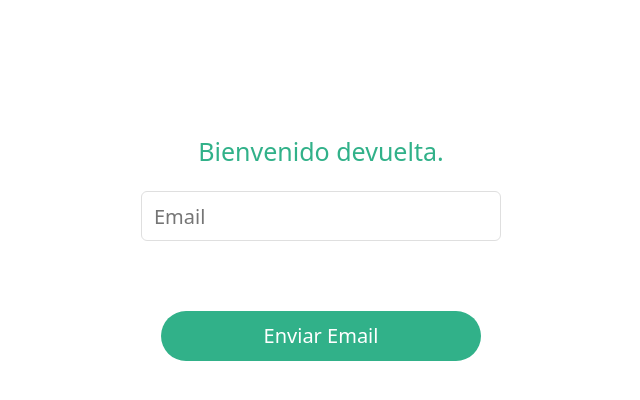
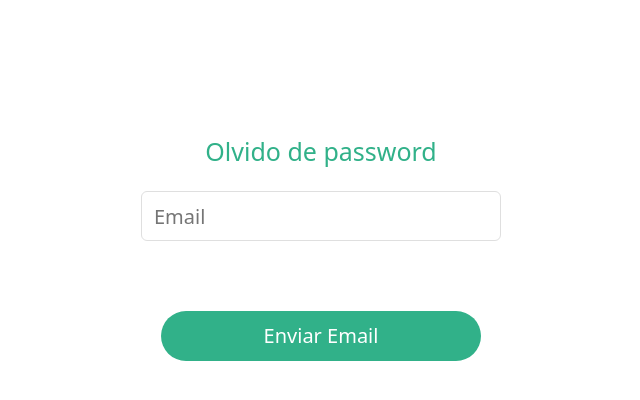
Before and after one commit to Carsefer/PF-Clothes-Client, a React (Create React App) app in the folder CLIENT/: page /reset in a window 1280 px wide. Shown: the top 400 px of the page, without its empty margins (319-959 px from the left). Built offline with nearby package versions, Linux system fonts and the light colour scheme; no server answers.

Commit message:
add title forget password

```diff
--- a/CLIENT/src/components/Reset/Reset.jsx
+++ b/CLIENT/src/components/Reset/Reset.jsx
@@ -13,7 +13,7 @@ const Reset = () => {
              <div className={Styles.container}>
             <div className={Styles.header}></div>
             <div className={Styles.subtitle}>
-            <h2>Bienvenido devuelta.</h2>
+            <h2>Olvido de password</h2>
             </div>
             <Formik
             initialValues={{
```
